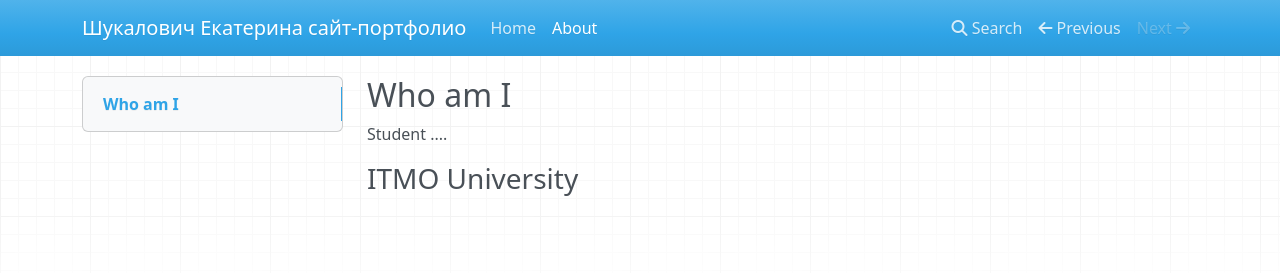
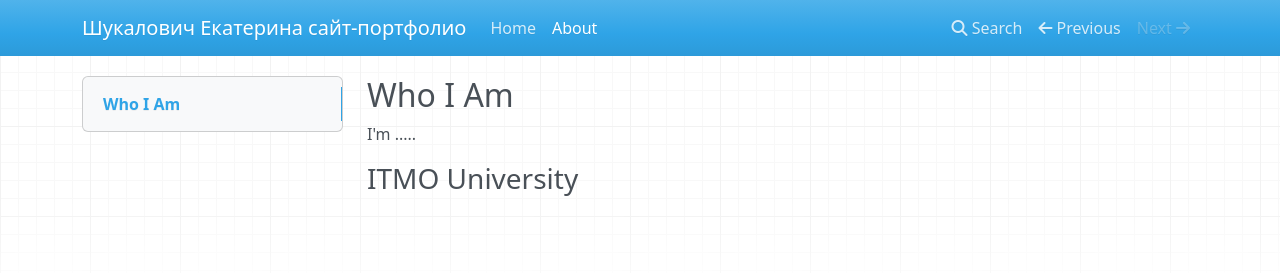
Before and after one commit to ekaterinashukalovich/ekaterinashukalovich.github.io, an MkDocs documentation site: the page built from source/docs/about.md, in a window 1280 px wide. Shown: the top 273 px of the page. Built offline with MkDocs 1.6.1, drawn with Linux system fonts in a browser that asks for light colours; nearby versions of some CDN libraries.

Commit message:
Update about.md

```diff
--- a/source/docs/about.md
+++ b/source/docs/about.md
@@ -1,5 +1,6 @@
-## Who am I
+## Who I Am
 
-Student ....
+I'm .....
+
 
 ### ITMO University
```
